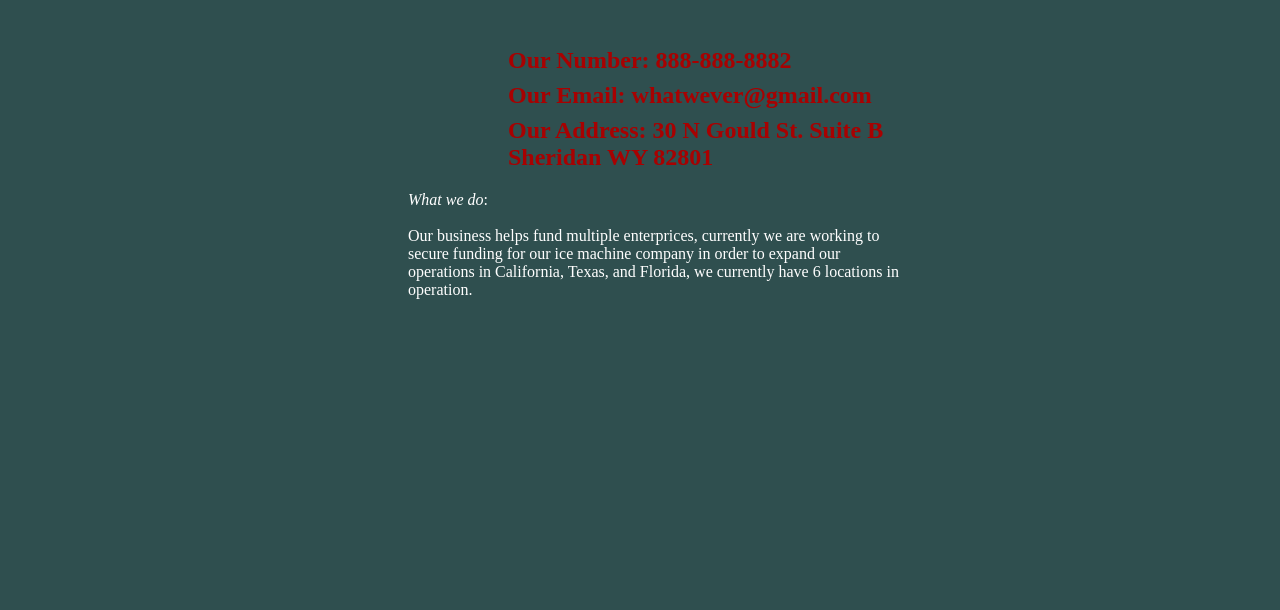
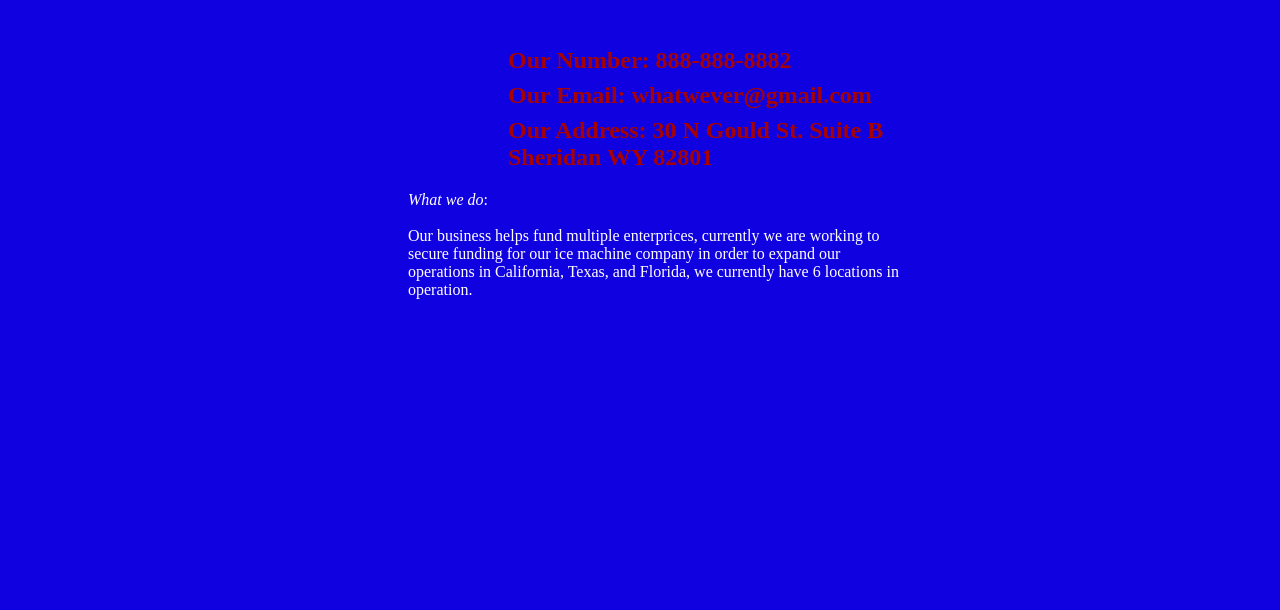
Before and after one commit to shmelkeh1/business-1, a plain HTML site: page index.html in a window 1280 px wide. Shown: the part 190-800 px from the top of the page. Drawn offline with Linux system fonts and the light colour scheme.

Commit message:
Update style.css

```diff
--- a/style.css
+++ b/style.css
@@ -6,7 +6,7 @@
         }
         body {
 
-            background-color: darkslategrey;
+            background-color:  #1001e0;
         }
         p {
             color: white;
```
